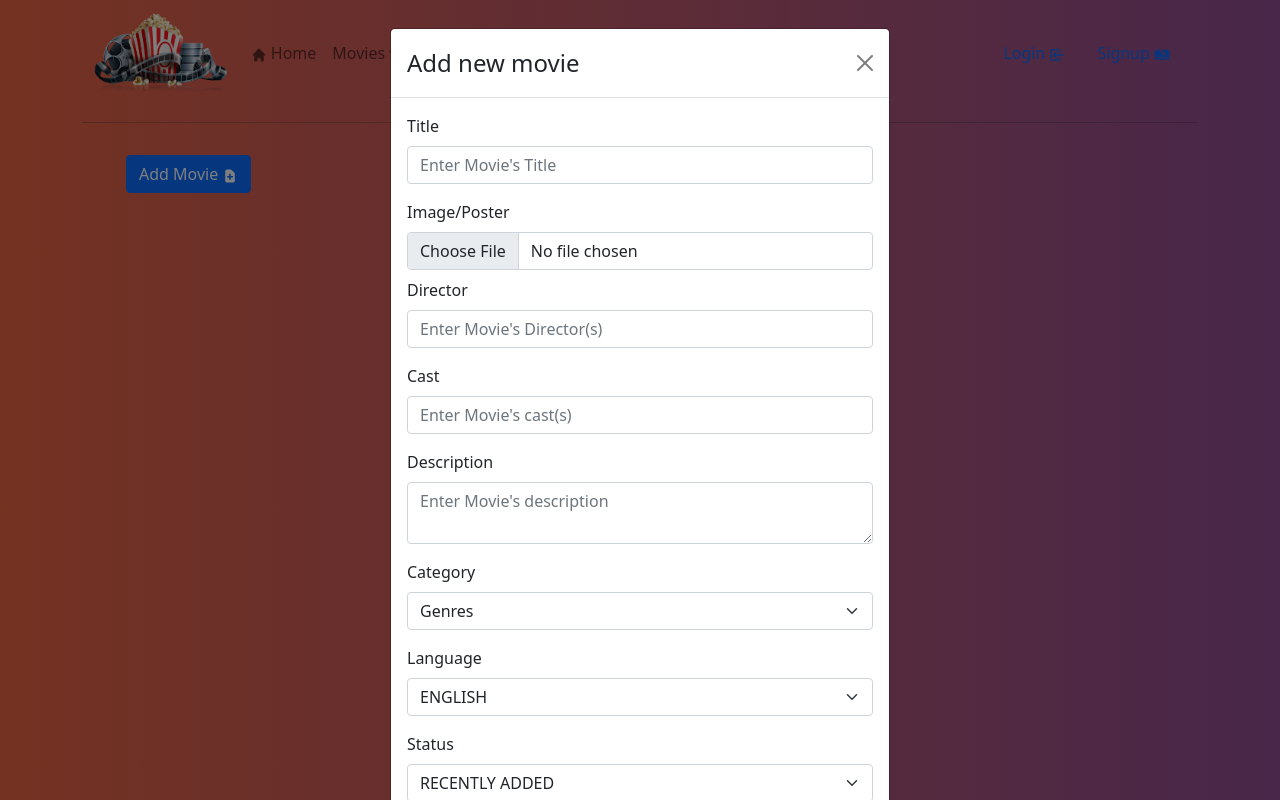
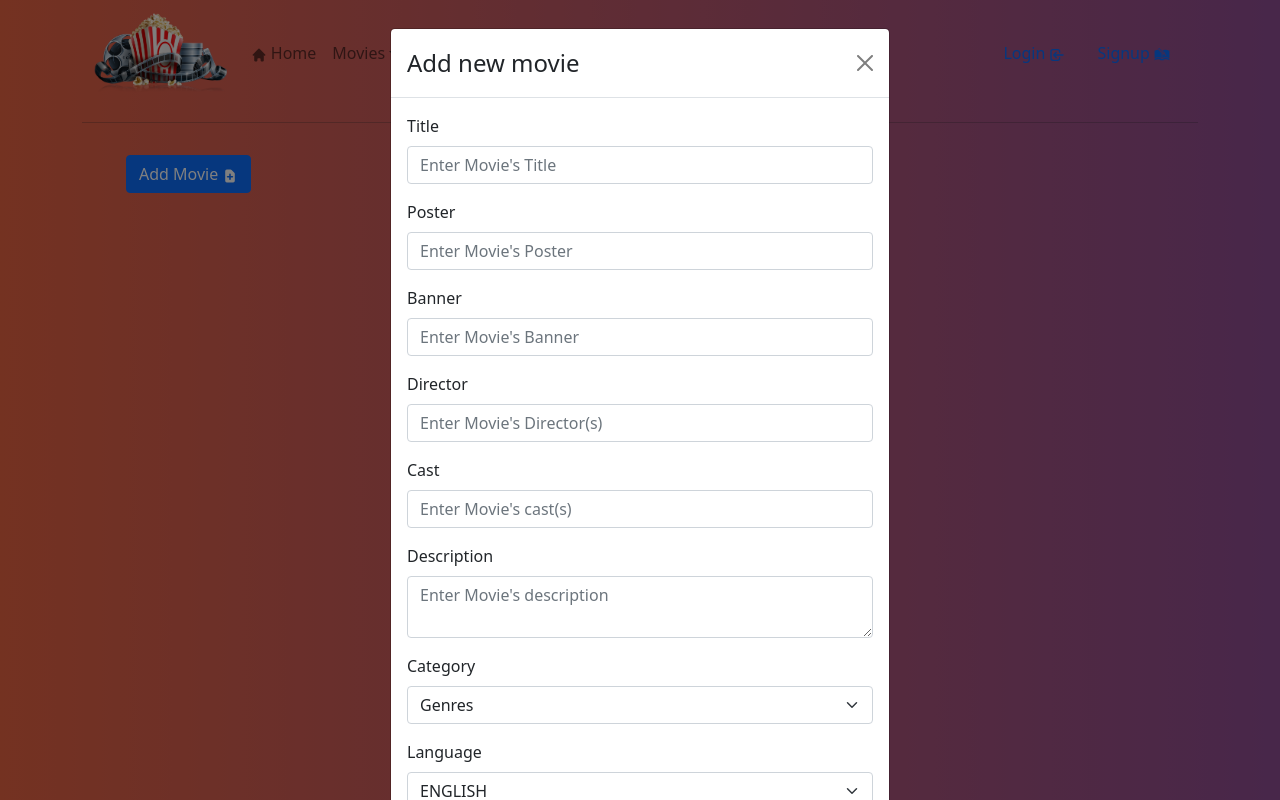
Before and after one commit to dorbtz/bug-time-movies-react, a React (Create React App) app: page /add in a window 1280 px wide. Both pictures are taken after a click on the button "Add Movie". Built offline with nearby package versions, Linux system fonts and the light colour scheme; no server answers.

Commit message:
commet files

```diff
--- a/src/components/AddMovie.js
+++ b/src/components/AddMovie.js
@@ -22,6 +22,7 @@ export class AddMovie extends React.Component {
       title: "",
       description: "",
       image: "",
+      banner: "",
       director: "",
       category: "",
       language: "",
@@ -73,6 +74,7 @@ export class AddMovie extends React.Component {
         {title: this.state.title,
           description: this.state.description,
           image: this.state.image,
+          banner: this.state.banner,
           director: this.state.director,
           category: this.state.category,
           language: this.state.language,
@@ -135,13 +137,33 @@ export class AddMovie extends React.Component {
                                 </Form.Text>
                             </Form.Group>
 
-                            <Form.Group controlId="formFile" className="mb-2">
+                            <Form.Group className="mb-3">
+                                <Form.Label>Poster</Form.Label>
+                                <Form.Text>
+                                    <Form.Control
+                                        type="text" placeholder="Enter Movie's Poster"
+                                        value={this.state.image}
+                                        onChange={(event) => this.setState({image: event.target.value})}/>
+                                </Form.Text>
+                            </Form.Group>
+
+                            <Form.Group className="mb-3">
+                                <Form.Label>Banner</Form.Label>
+                                <Form.Text>
+                                    <Form.Control
+                                        type="text" placeholder="Enter Movie's Banner"
+                                        value={this.state.banner}
+                                        onChange={(event) => this.setState({banner: event.target.value})}/>
+                                </Form.Text>
+                            </Form.Group>
+
+                            {/* <Form.Group controlId="formFile" className="mb-2">
                                 <Form.Label>Image/Poster</Form.Label>
                                 <Form.Control type="file"
                                   name="file"
                                   value={this.state.image} onChange={(event) => this.setState({image: event.target.value})}
                                   />
-                            </Form.Group>
+                            </Form.Group> */}
 
                             <Form.Group className="mb-3">
                                 <Form.Label>Director</Form.Label>
@@ -162,12 +184,6 @@ export class AddMovie extends React.Component {
                                         onChange={(event) => this.setState({cast: event.target.value})}/>
                                 </Form.Text>
                             </Form.Group>
-
-                            {/* <Form.Group controlId="formFile" className="mb-3">
-                                <Form.Label>Banner</Form.Label>
-                                <Form.Control type="file" size='sm'
-                                value={this.state.movies.Banner}/>
-                            </Form.Group> */}
 
                             <Form.Group className="mb-3">
                                 <Form.Label>Description</Form.Label>
--- a/src/components/FTHDER/Header.js
+++ b/src/components/FTHDER/Header.js
@@ -11,7 +11,6 @@ import { GiArchiveRegister } from "react-icons/gi";
 import { MdLanguage } from "react-icons/md";
 import { IoCalendarNumberOutline } from "react-icons/io5";
 import { BiCategory } from "react-icons/bi";
-import { useHistory } from 'react-router-dom';
 
 export class Header extends React.Component {
 
@@ -67,7 +66,6 @@ export class Header extends React.Component {
       })
       .then(result => {
           window.localStorage.setItem("Token", result.data.token)
-          console.log(result)
           this.props.navigate('/')
       })
       .catch(error => window.alert(error))
```
